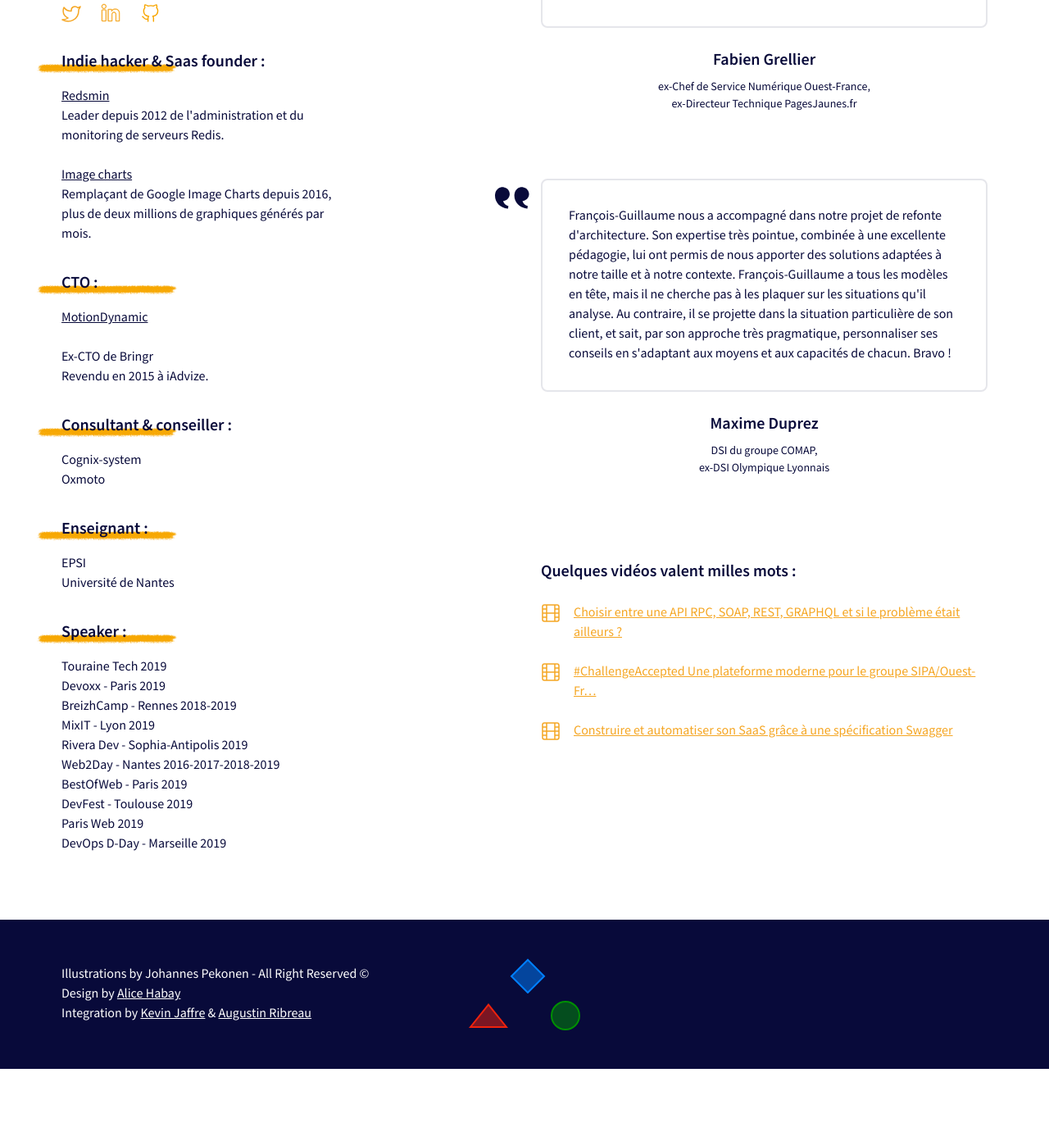
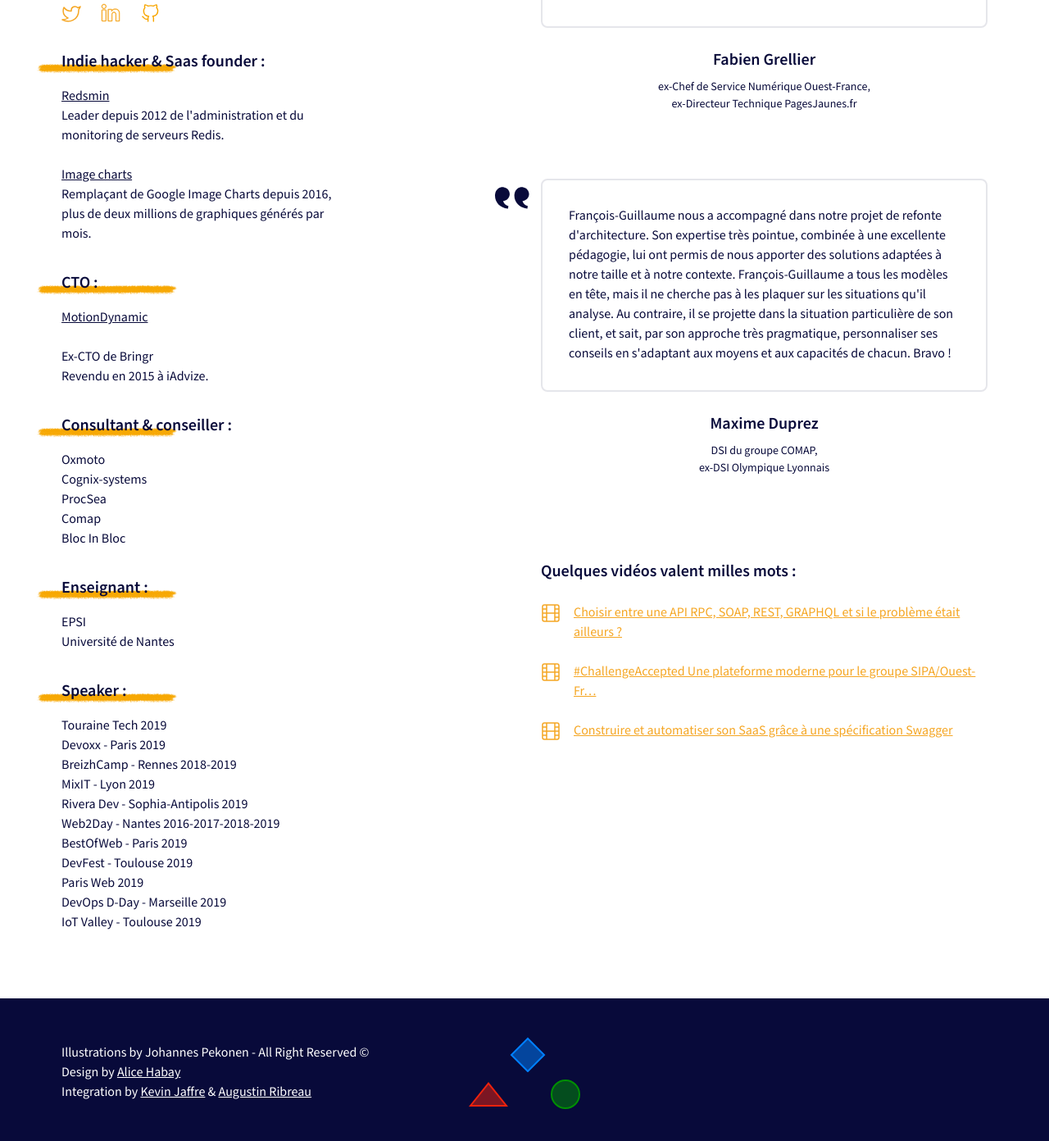
Before and after one commit to nobullshitbooks/nobullshit-website, a Jekyll site: the page built from index.html, in a window 1280 px wide and 1400 px high, scrolled down 3213 px. Shown: the top 1392 px of the window at 82% size. Built offline with Jekyll 4.4.1, drawn with Linux system fonts in a browser that asks for light colours; comment, search, counter and statistics services are not loaded; before the commit the page ends 4517 px from its top, so only the background shows below that.

Commit message:
Update default.html

```diff
--- a/_layouts/default.html
+++ b/_layouts/default.html
@@ -233,8 +233,11 @@
 
           <p class="c-p u-large u-fweight-600 u-margin-t-32 u-underline u-underline--left">Consultant & conseiller :</p>
           <p class="c-p u-margin-t-16">
-            Cognix-system <br>
-            Oxmoto
+            Oxmoto<br/>
+            Cognix-systems<br/>
+            ProcSea<br/>
+            Comap<br/>
+            Bloc In Bloc
           </p>
 
           <p class="c-p u-large u-fweight-600 u-margin-t-32 u-underline u-underline--left">Enseignant :</p>
@@ -255,6 +258,7 @@
             DevFest - Toulouse 2019<br/>
             Paris Web 2019<br/>
             DevOps D-Day - Marseille 2019<br/>
+            IoT Valley - Toulouse 2019<br/>
           </p>
         </div>
       </div>
```
